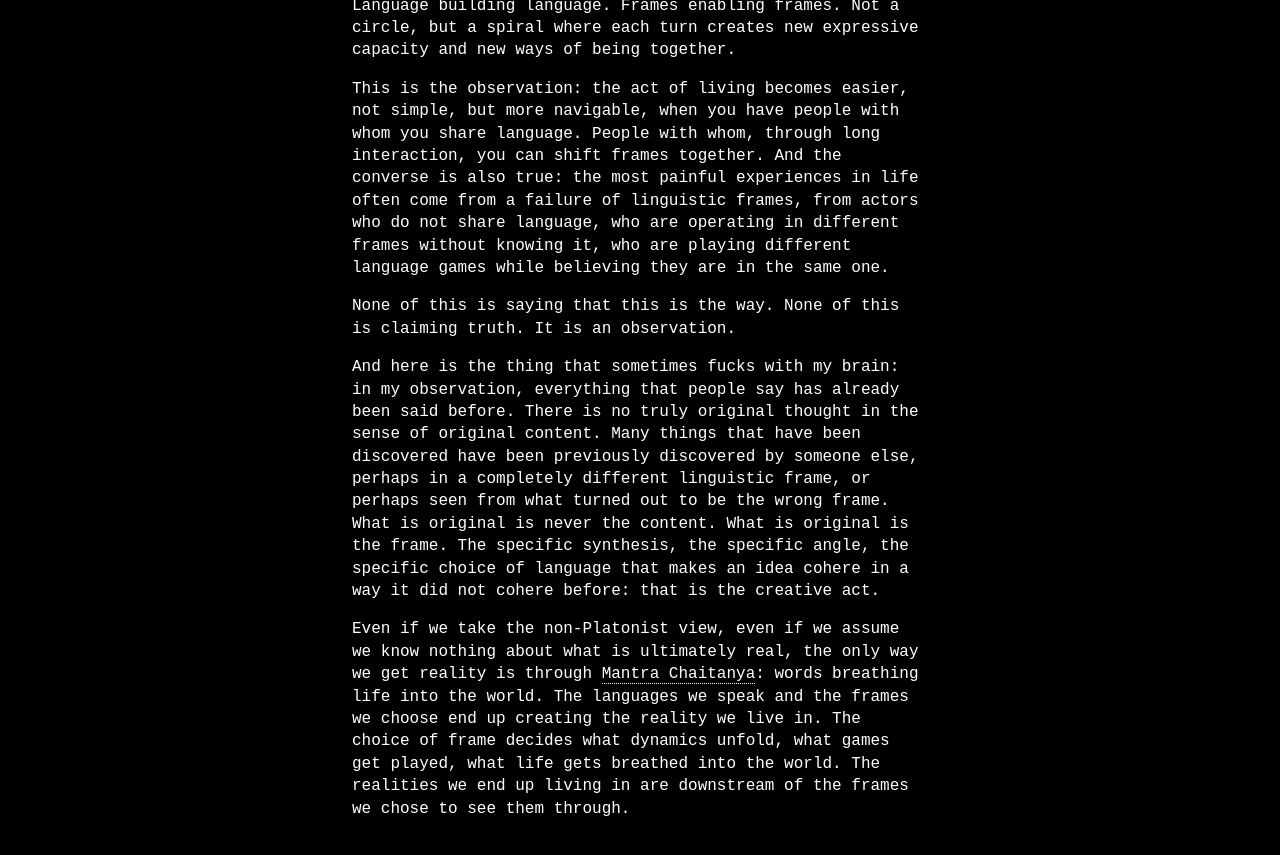
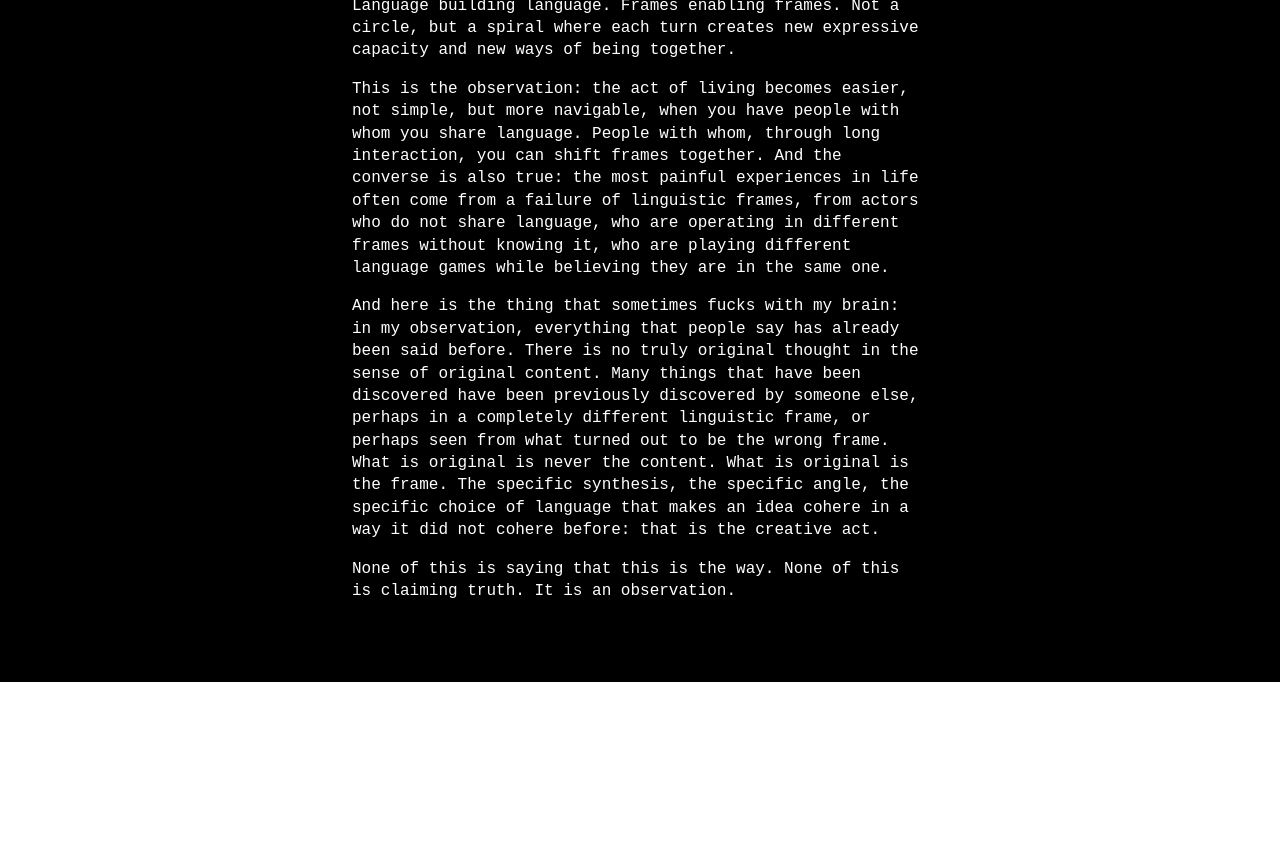
Before and after one commit to technoyoda/technoyoda.github.io, a Jekyll site: the page built from _posts/2026-04-11-linguistic-frames.md, in a window 1280 px wide and 900 px high, scrolled down 6186 px. Shown: the top 855 px of the window. Built offline with Jekyll 4.4.1, drawn with Linux system fonts in a browser that asks for light colours; after the commit the page ends 6868 px from its top, so only the background shows below that; some of the changed text lies outside the part shown.

Commit message:
lets see

```diff
--- a/_posts/2026-04-11-linguistic-frames.md
+++ b/_posts/2026-04-11-linguistic-frames.md
@@ -69,8 +69,6 @@ And once you have shared linguistic frames with another person, something become
 
 This is the observation: the act of living becomes easier, not simple, but more navigable, when you have people with whom you share language. People with whom, through long interaction, you can shift frames together. And the converse is also true: the most painful experiences in life often come from a failure of linguistic frames, from actors who do not share language, who are operating in different frames without knowing it, who are playing different language games while believing they are in the same one.
 
-None of this is saying that this is the way. None of this is claiming truth. It is an observation.
-
 And here is the thing that sometimes fucks with my brain: in my observation, everything that people say has already been said before. There is no truly original thought in the sense of original content. Many things that have been discovered have been previously discovered by someone else, perhaps in a completely different linguistic frame, or perhaps seen from what turned out to be the wrong frame. What is original is never the content. What is original is the frame. The specific synthesis, the specific angle, the specific choice of language that makes an idea cohere in a way it did not cohere before: that is the creative act.
 
-Even if we take the non-Platonist view, even if we assume we know nothing about what is ultimately real, the only way we get reality is through <tip t="मन्त्र चैतन्य: the consciousness or life-force within words. In the Hindu tradition, a mantra is not just a sound or a phrase. It is a vehicle of shakti (power). When spoken with awareness and intention, words do not merely describe the world. They participate in creating it.">Mantra Chaitanya</tip>: words breathing life into the world. The languages we speak and the frames we choose end up creating the reality we live in. The choice of frame decides what dynamics unfold, what games get played, what life gets breathed into the world. The realities we end up living in are downstream of the frames we chose to see them through.
+None of this is saying that this is the way. None of this is claiming truth. It is an observation.
```
